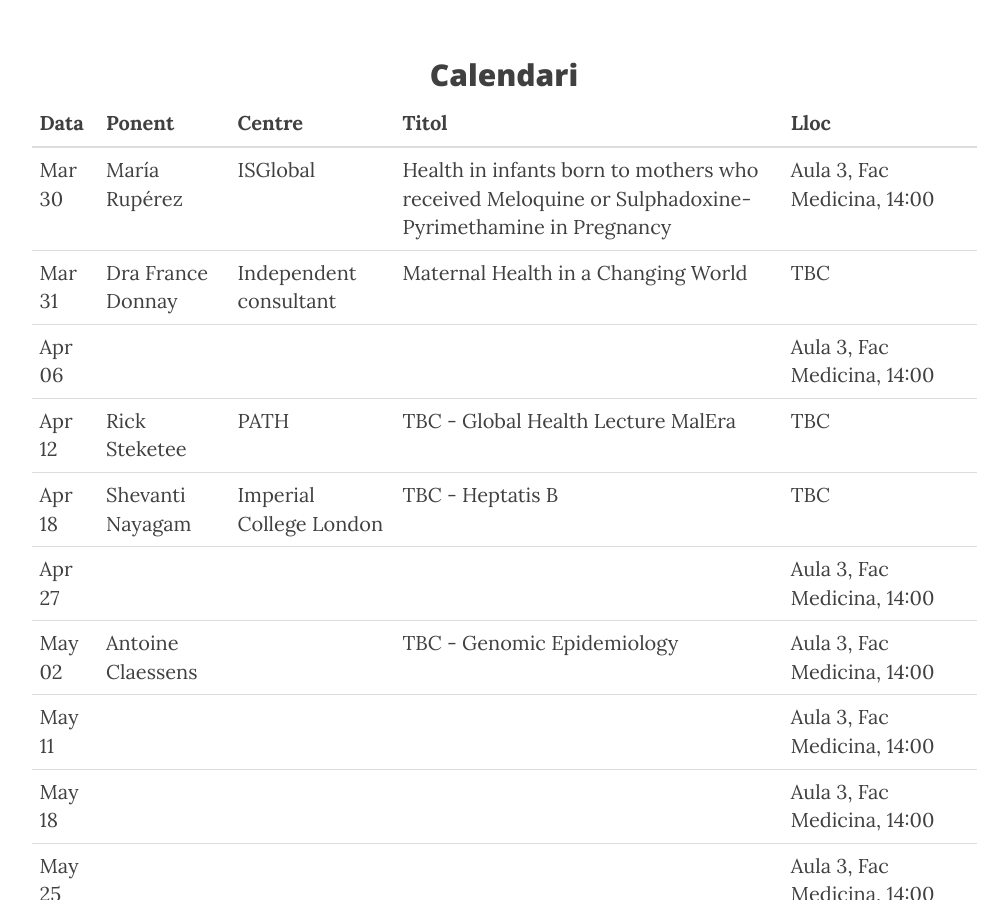
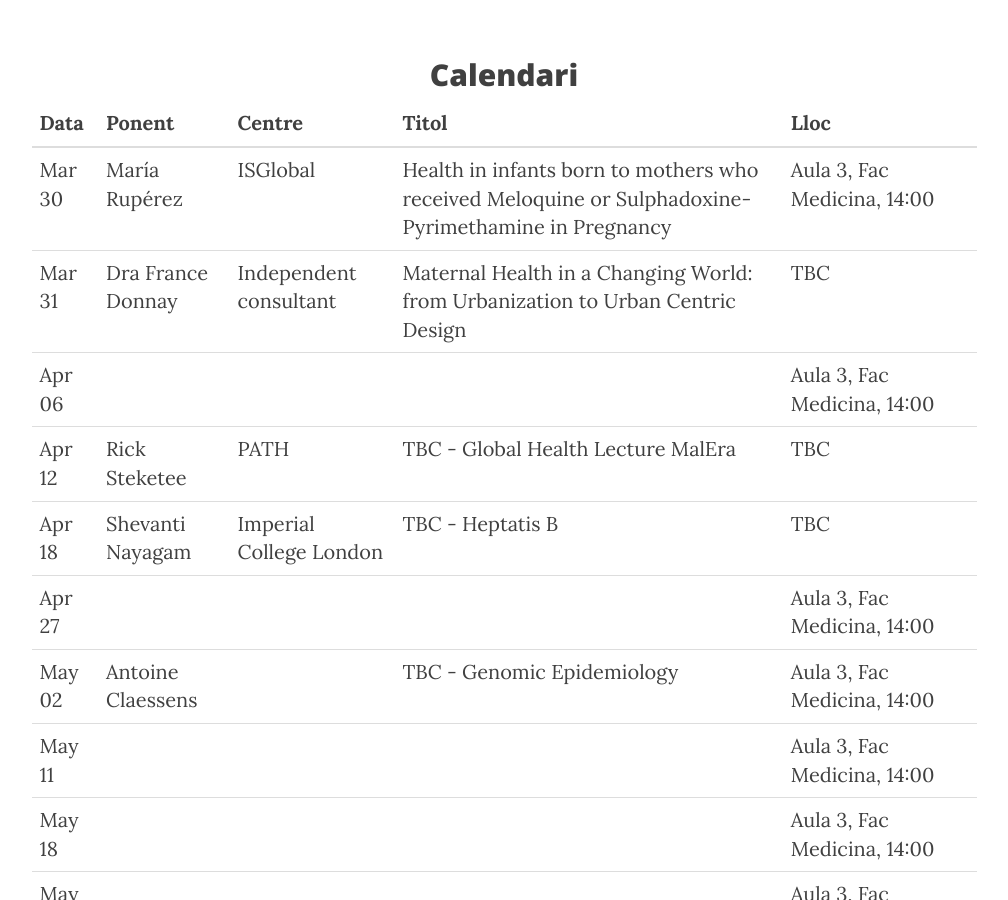
Before and after one commit to seminaris/seminaris.github.io, a Jekyll site: the page built from index.html, in a window 1280 px wide and 900 px high, scrolled down 548 px. Shown: the whole window, without its empty margins (136-1144 px from the left). Built offline with Jekyll 4.4.1, drawn with Linux system fonts in a browser that asks for light colours; nearby versions of some CDN libraries; the list of posts is cut into pages by our own code.

Commit message:
update to march 31

```diff
--- a/index.html
+++ b/index.html
@@ -25,7 +25,7 @@
    <td style="text-align:left;"> Mar 31 </td>
    <td style="text-align:left;"> Dra France Donnay </td>
    <td style="text-align:left;"> Independent consultant </td>
-   <td style="text-align:left;"> Maternal Health in a Changing World </td>
+   <td style="text-align:left;"> Maternal Health in a Changing World: from Urbanization to Urban Centric Design </td>
    <td style="text-align:left;"> TBC </td>
   </tr>
   <tr>
```
Also changed, not shown: 4 other files.
